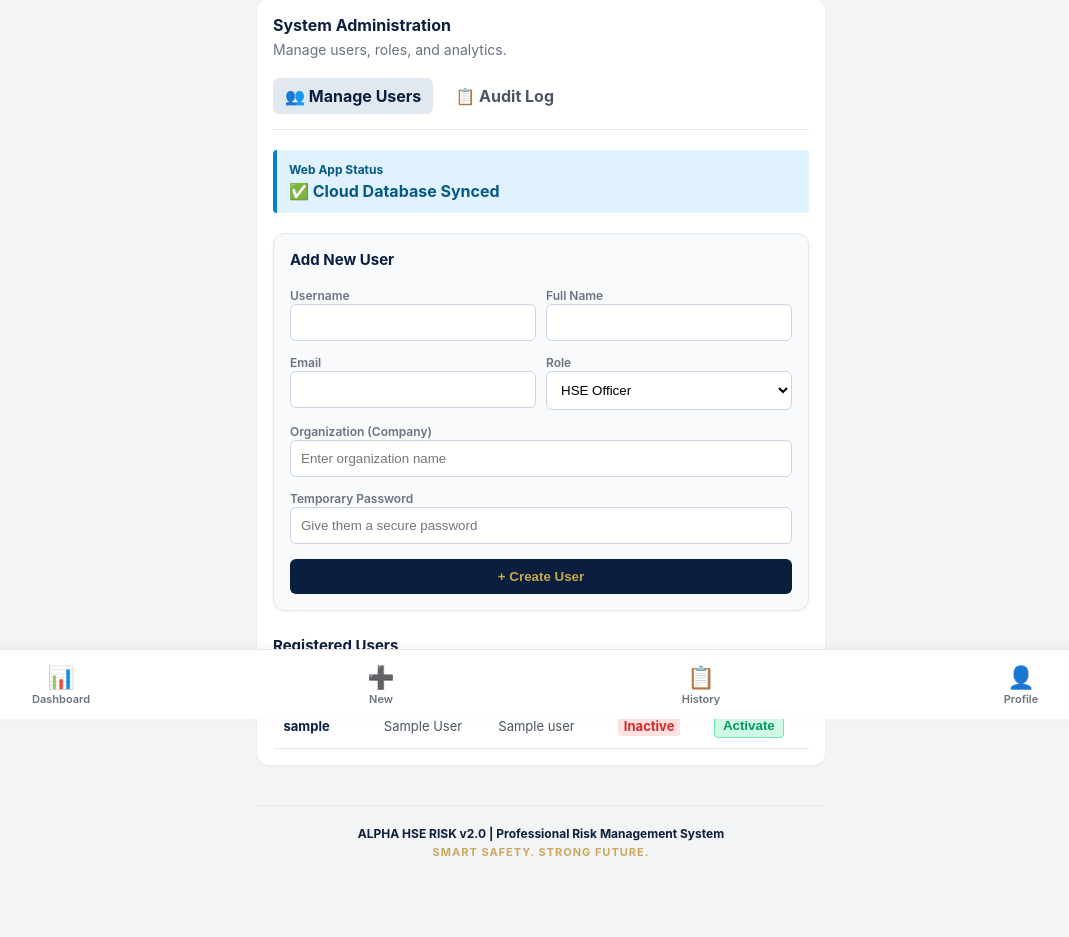
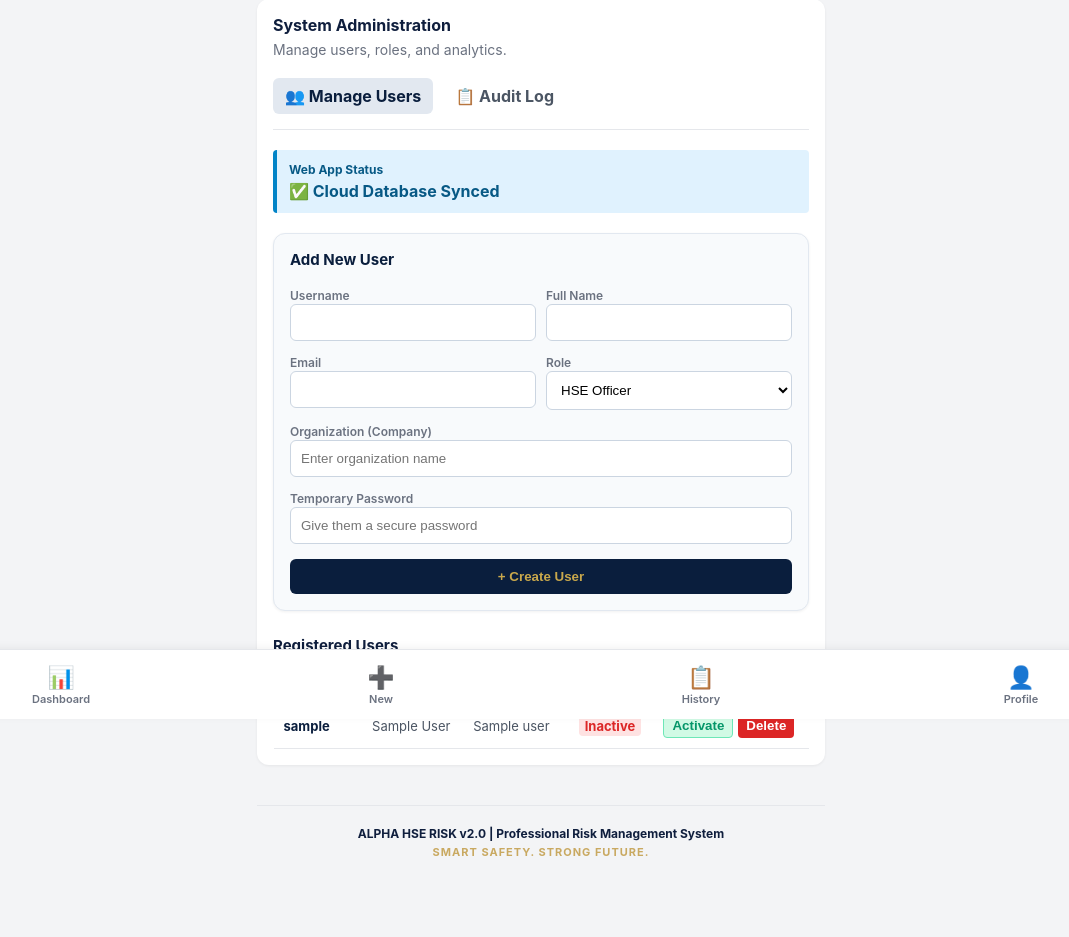
Before and after one commit to Iniobongcodex2/alpha-hse-risk-web, a Flask app: template templates/admin.html in a window 1280 px wide. Shown: the part 81-1018 px from the top of the page, without its empty margins (99-1168 px from the left). Run offline with Flask 3, Linux system fonts and the light colour scheme; the template is opened without the code that fills it: most values are stand-ins (such as "Sample title", 1, 10 or a date in 2020); some libraries are stand-ins or nearby versions.

Commit message:
Final Polish: Removed temp route, added Delete User feature

```diff
--- a/app.py
+++ b/app.py
@@ -889,6 +889,38 @@ def admin_create_user():
 
     return redirect(url_for("admin_panel"))
 
+@app.route("/admin/delete_user/<username>", methods=["POST"])
+def delete_user(username):
+    if "username" not in session or session.get("role_id") not in (3, 4):
+        return "Access Denied", 403
+
+    if username == session.get("username"):
+        return "You cannot delete your own account.", 400
+
+    user_org = session.get("organization_name")
+
+    try:
+        conn = get_db_connection()
+        is_postgres = os.environ.get('DATABASE_URL') is not None
+        q = "%s" if is_postgres else "?"
+
+        cursor = conn.cursor()
+
+        # Delete only if they belong to the same organization
+        cursor.execute(f"DELETE FROM users WHERE username = {q} AND organization_name = {q}", (username, user_org))
+        conn.commit()
+
+        cursor.close()
+        conn.close()
+
+        # Log the action
+        log_action(session.get("username"), "DELETE_USER", "User", username, f"Deleted user {username}")
+
+    except Exception as e:
+        print("Delete user error:", e)
+
+    return redirect(url_for("admin_panel"))
+
 @app.route("/admin/audit")
 def admin_audit():
     if "username" not in session or session.get("role_id") not in (3, 4):
@@ -1008,36 +1040,5 @@ def service_worker():
     response.headers['Service-Worker-Allowed'] = '/'
     return response
 
-@app.route("/fix-org-data")
-def fix_org_data():
-    if "username" not in session:
-        return redirect(url_for("login"))
-
-    try:
-        conn = get_db_connection()
-        cursor = conn.cursor()
-        is_postgres = os.environ.get('DATABASE_URL') is not None
-        q = "%s" if is_postgres else "?"
-
-        # This grabs the organization name of the logged-in user (Shell oil)
-        user_org = session.get("organization_name")
-
-        # Updates ALL old assessments to belong to this organization
-        cursor.execute(f"UPDATE assessments SET organization = {q}", (user_org,))
-
-        conn.commit()
-        cursor.close()
-        conn.close()
-
-        return f"""
-        <div style="text-align:center; padding:50px; font-family:sans-serif;">
-            <h1 style="color:green;">✅ Success!</h1>
-            <p>All your old assessments have been successfully moved to <strong>{user_org}</strong>.</p>
-            <a href="/dashboard" style="background:#0A1E3D; color:#C9A84C; padding:10px 20px; text-decoration:none; border-radius:5px; font-weight:bold;">Go to Dashboard</a>
-        </div>
-        """
-    except Exception as e:
-        return f"Error updating data: {e}"
-
 if __name__ == "__main__":
     app.run(host="127.0.0.1", port=5000, debug=False)
--- a/templates/admin.html
+++ b/templates/admin.html
@@ -108,13 +108,19 @@
                             <span style="color: #DC2626; font-weight: bold; background: #FEE2E2; padding: 2px 6px; border-radius: 4px;">Inactive</span>
                         {% endif %}
                     </td>
-                    <td style="padding: 10px;">
+                    <td style="padding: 10px; display: flex; gap: 5px; flex-wrap: wrap;">
+                        <!-- Activate/Deactivate Form -->
                         <form method="POST" action="/admin/toggle_user/{{ user.username }}" style="margin:0;">
                             {% if user.is_active %}
                                 <button type="submit" style="background:#FEE2E2; color:#DC2626; border:1px solid #FCA5A5; padding: 4px 8px; border-radius: 4px; font-weight:bold; cursor:pointer;">Deactivate</button>
                             {% else %}
                                 <button type="submit" style="background:#D1FAE5; color:#059669; border:1px solid #6EE7B7; padding: 4px 8px; border-radius: 4px; font-weight:bold; cursor:pointer;">Activate</button>
                             {% endif %}
+                        </form>
+
+                        <!-- Delete User Form -->
+                        <form method="POST" action="/admin/delete_user/{{ user.username }}" style="margin:0;" onsubmit="return confirm('Are you sure you want to permanently delete {{ user.username }}? This cannot be undone.');">
+                            <button type="submit" style="background:#DC2626; color:#FFFFFF; border:none; padding: 5px 8px; border-radius: 4px; font-weight:bold; cursor:pointer;">Delete</button>
                         </form>
                     </td>
                 </tr>
```
